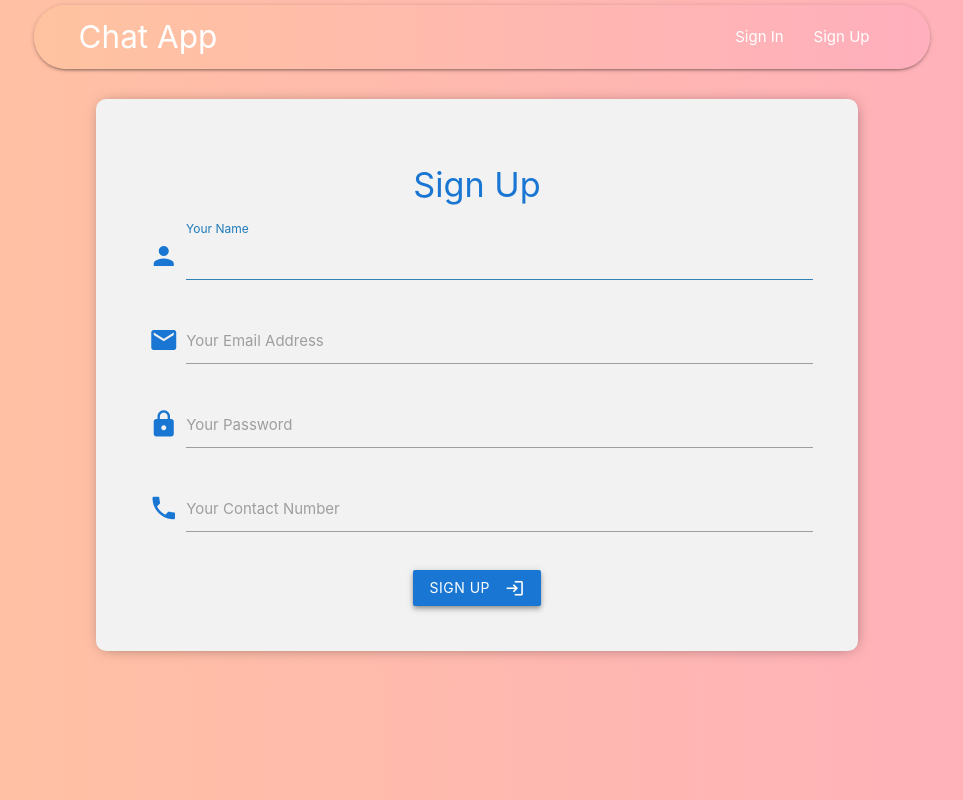
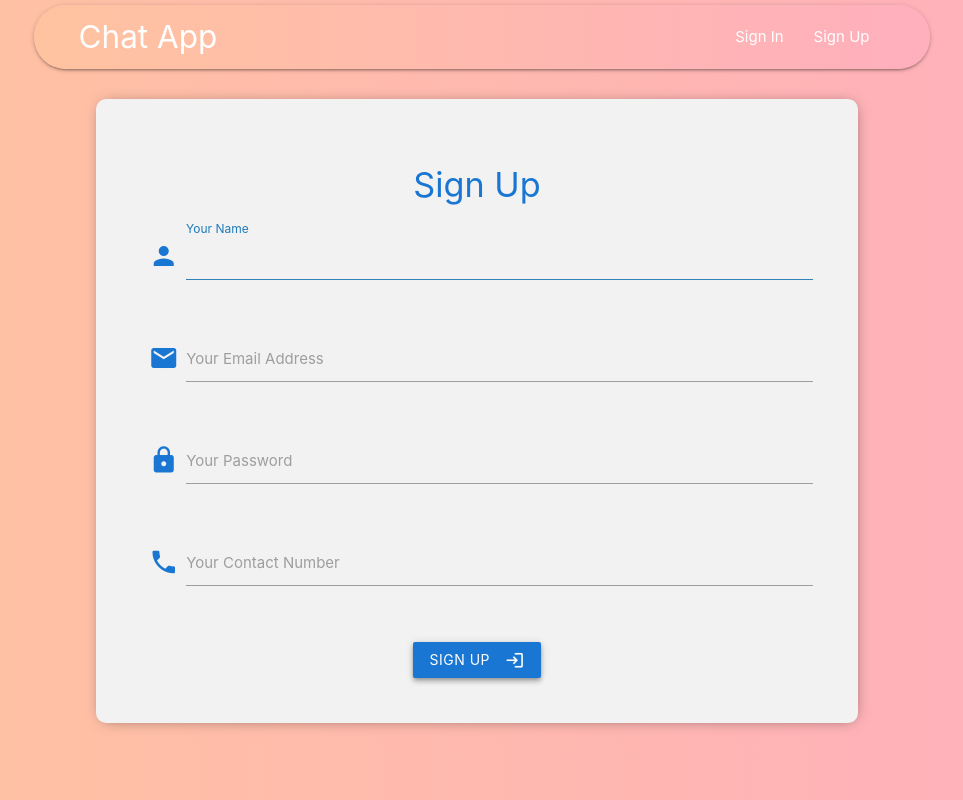
Before and after one commit to vivek-30/Message-O, a React app: page / in a window 1280 px wide. Shown: the whole page, without its empty margins (163-1126 px from the left). Built offline with nearby package versions, Linux system fonts and the light colour scheme.

Commit message:
added form validations and removed hover effect in dropdown during  darkmode

```diff
--- a/src/client/DarkMode.css
+++ b/src/client/DarkMode.css
@@ -20,10 +20,6 @@
     background-color: var(--lightBlack) !important;
     border: 2px solid var(--lightBlue) !important;
     color: var(--lightGrey) !important;
-}
-
-.dark-drop-down p:hover {
-    background-color: var(--lightBlack) !important;
 }
 
 .dark-icon, .dark-banner, .dark-active {
--- a/src/components/main/TakeInput.js
+++ b/src/components/main/TakeInput.js
@@ -1,6 +1,6 @@
 import React from 'react'
 
-const TakeInput = ({ iconName, labelText, iconColor, options }) => {
+const TakeInput = ({ iconName, labelText, iconColor, options, classes = 'validate' }) => {
     return (
         <div className="input-field">
             <i className={`material-icons prefix ${iconColor || 'blue'}-text
@@ -13,9 +13,17 @@ const TakeInput = ({ iconName, labelText, iconColor, options }) => {
                 ref = { options?.ref || null }
                 required = { options?.required || true }
                 disabled = { options?.disabled || false }
+                className = { classes }
                 autoComplete="off"
             />
             <label htmlFor={options?.id || ''}>{labelText}</label>
+            { classes === 'validate' ?
+                <span
+                    className="helper-text"
+                    data-error={`Incorrect ${options?.type}`}>
+                </span>
+                : null
+            }
         </div>
     )
 }
```
